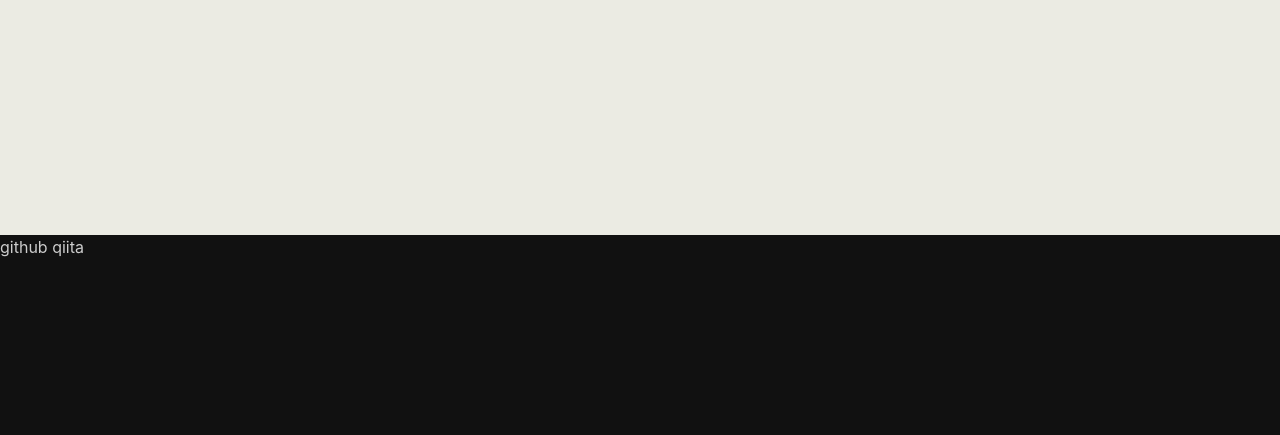
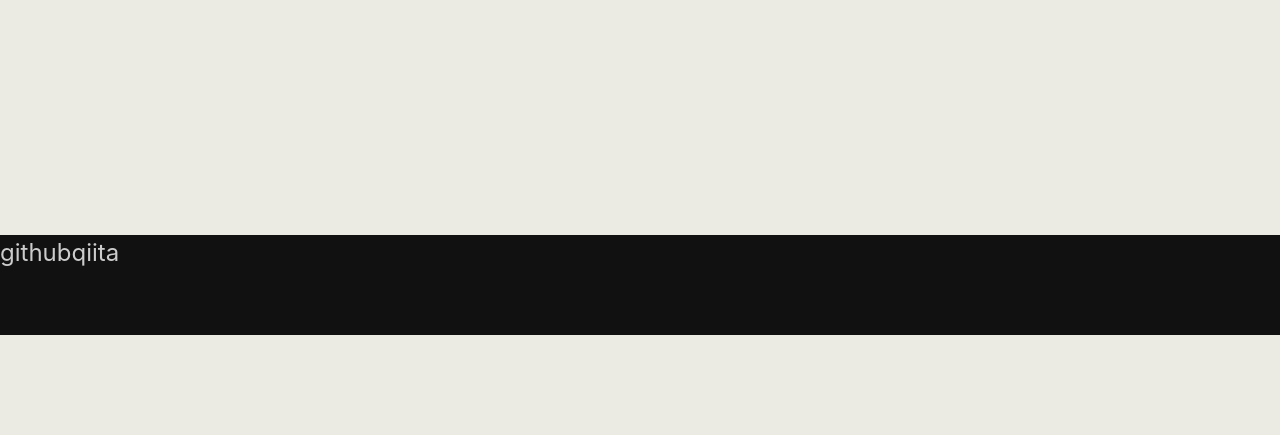
Before and after one commit to suzuryu/ImageIdentificateWEB, a Flask app: page / in a window 1280 px wide. Shown: the part 429-864 px from the top of the page. After the commit the page ends 764 px from the top, so only its background shows below. Run offline with Flask 2, Linux system fonts and the light colour scheme; some libraries are stand-ins or nearby versions.

Commit message:
Update base.html

```diff
--- a/templates/base.html
+++ b/templates/base.html
@@ -24,11 +24,13 @@
 
     .fotter {
       background-color: #111;
-      height: 200px;
+      height: 100px;
     }
 
     .fotter a {
       color: #ccc;
+      float: left;
+      font-size: 24px;
     }
 
     </style>
```
